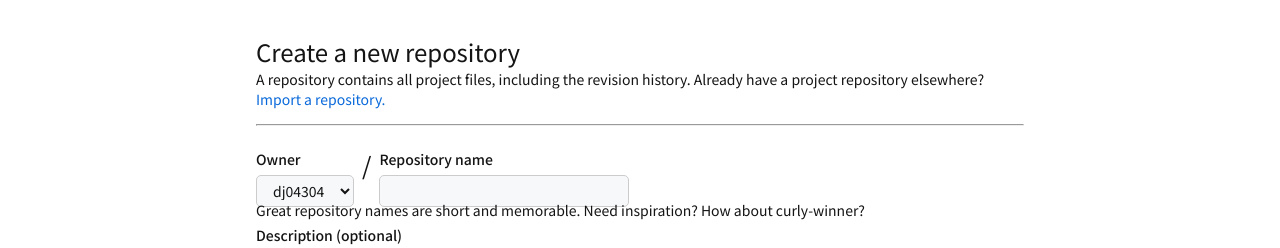
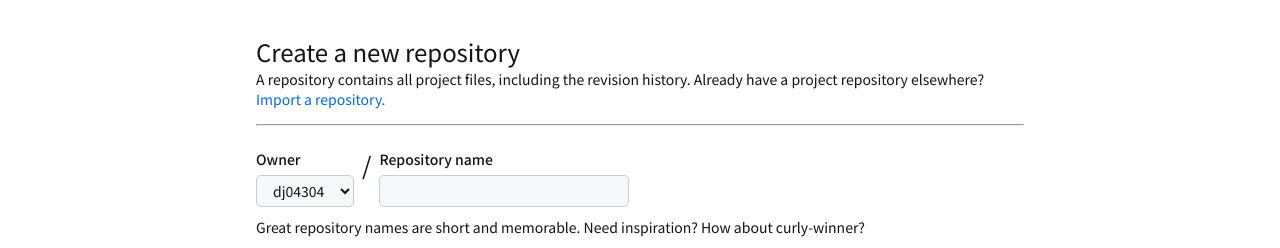
Before and after one commit to dj04304/gitClonecoding, a plain HTML site: page gitHub/index.html in a window 1280 px wide. Shown: the part 70-318 px from the top of the page. Drawn offline with Linux system fonts and the light colour scheme.

Commit message:
220620 gitHub repository 생성 클론코딩 수정 (main > height, header input > padding)

```diff
--- a/gitHub/css/index.css
+++ b/gitHub/css/index.css
@@ -34,6 +34,8 @@ header {
 .na_group input {
     border-radius: 5px;
     border: 1px solid var(--text-color);
+
+    padding: 0px 12px;
 
     background-color: var(--main-color);
 
@@ -74,7 +76,7 @@ main {
     margin-top: 40px;
 
     width: 768px;
-    height: 840px;
+    height: 870px;
 }
 
 .main_st {
@@ -105,7 +107,7 @@ hr {
     flex-direction: column;
     justify-content: space-between;
 
-    height: 150px;
+    height: 200px;
 }
 
 .create_name{
@@ -166,7 +168,17 @@ hr {
     background-color: var(--box-color);
 }
 
+.reco_in {
+    display: flex;
+    flex-direction: column;
+    justify-content: space-between;
+
+    height: 80px;
+}
+
 .recommend {
+    display: flex;
+    align-items: center;
     margin: 8px 0px;
     padding: 10px 0px;
 
--- a/gitHub/index.html
+++ b/gitHub/index.html
@@ -60,7 +60,7 @@
                             <input type="text" id="Repository name">
                         </div>
                     </div>
-                    <div>
+                    <div class="reco_in">
                         <p class="recommend">Great repository names are short and memorable. Need inspiration? How about curly-winner?</p>
                         <div class="Description">
                             <label for="Description">Description (optional)</label>
@@ -147,5 +147,6 @@
             </ul>
         </footer>
     </div>
+    <script src="js/git.js"></script>
 </body>
 </html>
--- /dev/null
+++ b/gitHub/js/git.js
@@ -0,0 +1 @@
+const span = document.querySelector(".import");
```
